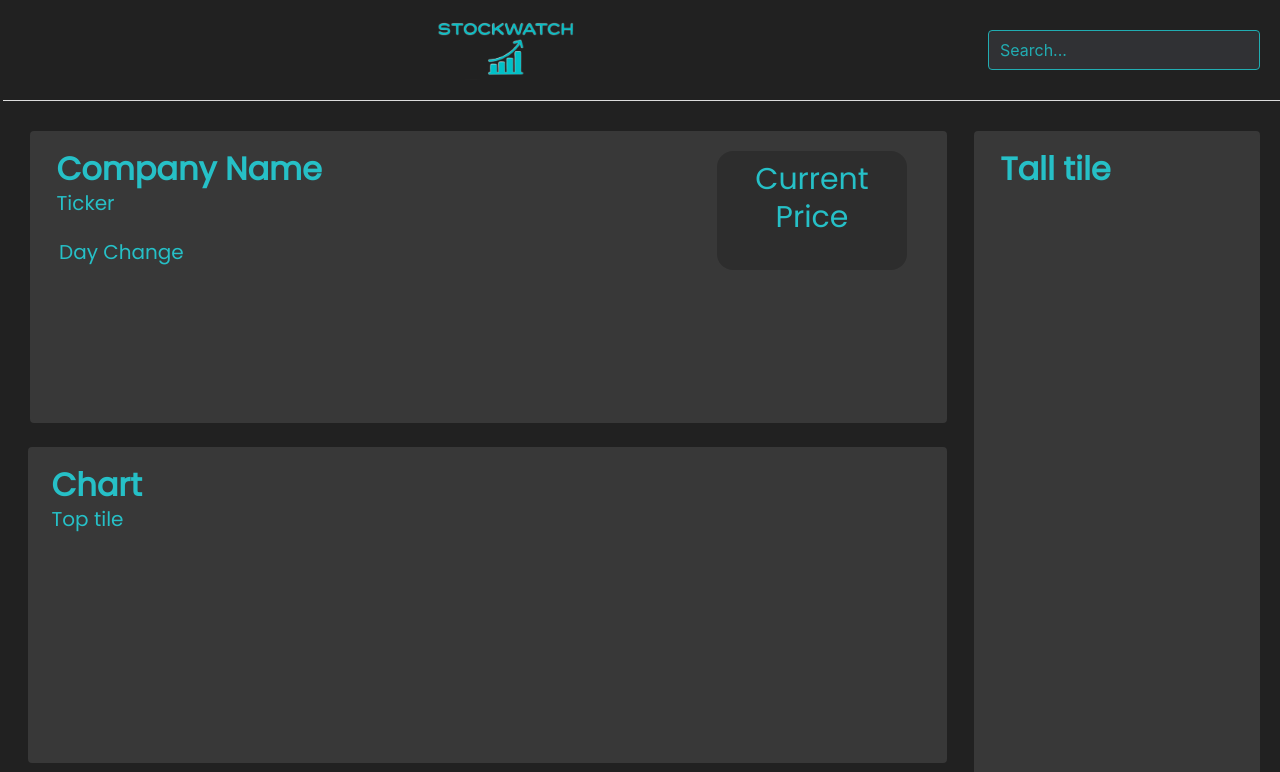
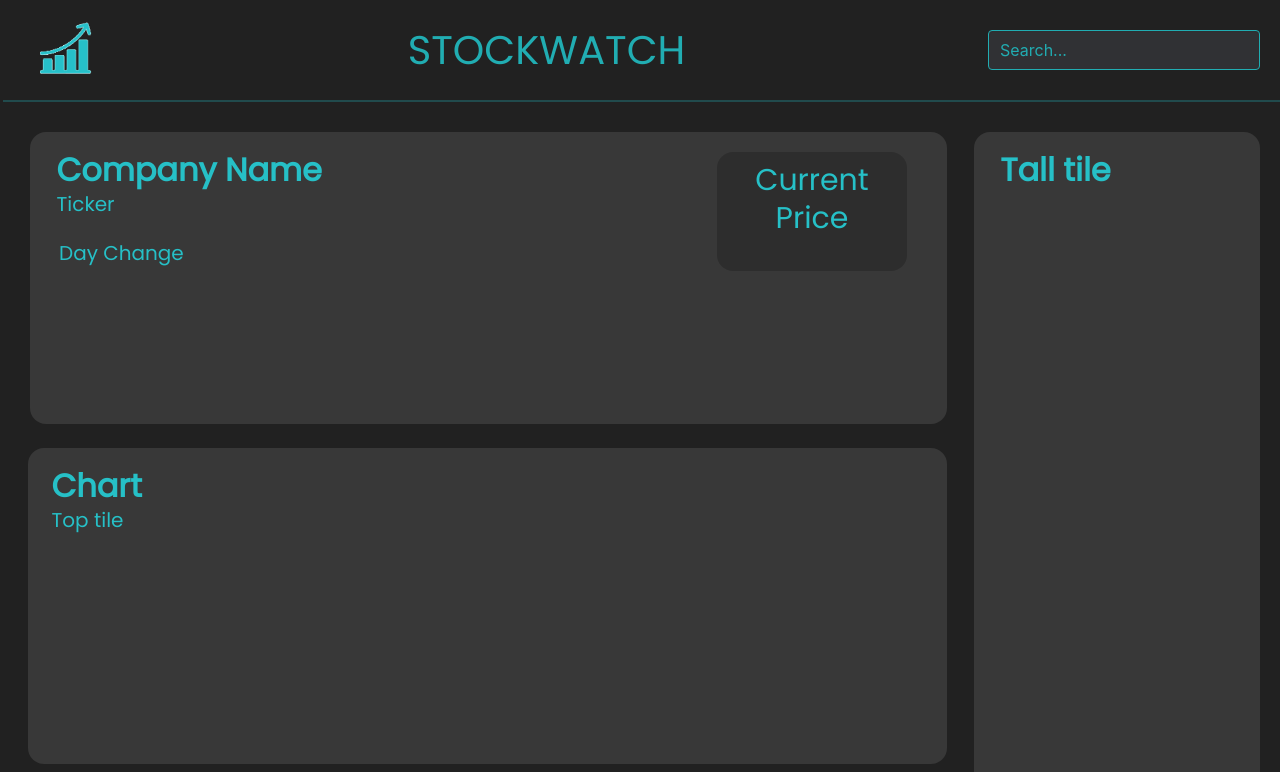
Before and after one commit to smandla/stocknews_project1, a plain HTML site: page index.html in a window 1280 px wide. Shown: the top 772 px of the page. Drawn offline with nearby package versions, Linux system fonts and the light colour scheme.

Commit message:
fix header and fix some changes

```diff
--- a/assets/css/style.css
+++ b/assets/css/style.css
@@ -2,7 +2,7 @@
   padding: 0;
   margin-left: 2.5px;
   --background-color: #212121;
-  --border: #21adb2;
+  --border: rgb(33, 173, 178);
   font-family: "Poppins";
   text-decoration: none;
 }
@@ -30,7 +30,7 @@ header {
   /* height: 80px;
   width: 100%;
   margin: 0 auto;*/
-  border-bottom: 1px solid #ddd;
+  border-bottom: 2px solid rgba(33, 173, 178, 0.3);
   padding: 20px;
 
   /* border-bottom: 1px solid #21adb2; */
@@ -168,6 +168,7 @@ main {
 .NYnews_section {
   background: rgba(255, 255, 255, 0.1);
   color: rgb(38, 192, 199);
+  border-radius: 16px;
 }
 .company_section {
   /* background: rgba(38, 192, 199, 0.8); */
@@ -178,9 +179,13 @@ main {
   color: white;
   /* background-color: rgb(181, 181, 181); */
 }
-.NYnews_section {
-  z-index: 100;
-}
+
 .chart_section {
   width: 100%;
 }
+.logo_image {
+  justify-content: left;
+}
+.site_name {
+  color: var(--border);
+}
--- a/index.html
+++ b/index.html
@@ -20,14 +20,23 @@
   </head>
   <body>
     <header>
-        <nav class="level">
-          <p class="level-item">
+        <nav class="level ">
+          <!-- <div class="level-item logo_image"> -->
             <img
-              src="./assets/images/logo1.png"
+
+              src="./assets/images/logo2.png"
               alt=""
-              style="height: 60px"
+              style="height: 60px;"
             />
-          </p>
+
+          <div class="level-item site_name" style="font-size:40px">
+            <!-- <img
+              src="./assets/images/stockwatch.png"
+              alt=""
+              style="height: 45px"
+            /> -->
+          STOCKWATCH
+            </div>
           <div class="dropdown is-active">
           <p class="level-item has-text-centered ">
               <form id="search_form" autocomplete="off">
```
Also changed, not shown: assets/images/logo2.png (added), assets/images/stockwatch.png (added).
